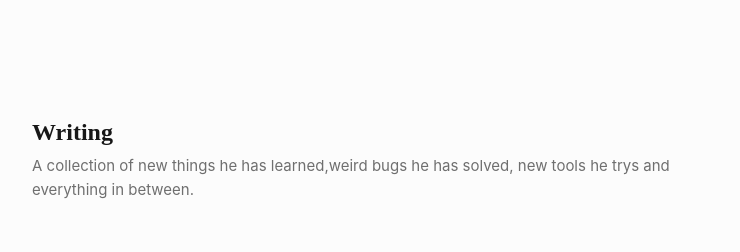
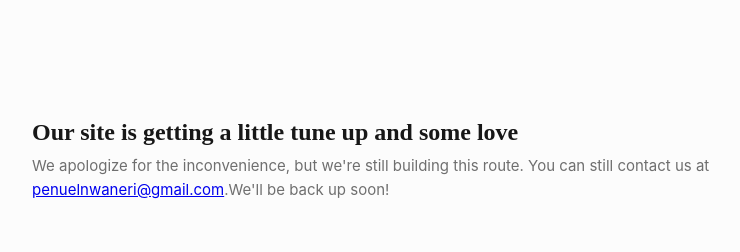
Before and after one commit to dannwaneri/portfolio_v4, a React (Create React App) app: page /writing in a window 1280 px wide. Shown: the top 252 px of the page, without its empty margins (264-1004 px from the left). Built offline with nearby package versions, Linux system fonts and the light colour scheme; no server answers.

Commit message:
added placeholder textt

```diff
--- a/src/components/Projects/projects.component.jsx
+++ b/src/components/Projects/projects.component.jsx
@@ -26,8 +26,8 @@ const Project = () => (
     animate="visible"
     exit="exit"
     >
-    <NameContainer>Projects</NameContainer>
-    <TitleContainer>Take a look at some of the applications he has dedicated his time to but it is by no means an exhaustive list of his contributions to the world.</TitleContainer>
+    <NameContainer>Our site is getting a little tune up and some love</NameContainer>
+    <TitleContainer>We apologize for the inconvenience, but we're still building this route. You can still contact us at <a href="mailto:penuelnwaneri@gmail.com">penuelnwaneri@gmail.com</a>.We'll be back up soon!</TitleContainer>
     </motion.div>
 )
 
--- a/src/components/Writing/writing.component.jsx
+++ b/src/components/Writing/writing.component.jsx
@@ -28,8 +28,8 @@ const Writing = () => (
     animate="visible"
     exit="exit"
     >
-    <NameContainer>Writing</NameContainer>
-    <TitleContainer>A collection of new things he has learned,weird bugs he has solved, new tools he trys and everything in between.</TitleContainer>
+    <NameContainer>Our site is getting a little tune up and some love</NameContainer>
+    <TitleContainer>We apologize for the inconvenience, but we're still building this route. You can still contact us at <a href="mailto:penuelnwaneri@gmail.com">penuelnwaneri@gmail.com</a>.We'll be back up soon!</TitleContainer>
     </motion.div>
 )
 
--- a/src/index.js
+++ b/src/index.js
@@ -3,7 +3,7 @@ import ReactDOM from 'react-dom';
 import { BrowserRouter as Router } from 'react-router-dom';
 import './index.css';
 import App from './components/App';
-import reportWebVitals from './reportWebVitals';
+
 
 ReactDOM.render(
   <React.StrictMode>
@@ -13,8 +13,3 @@ ReactDOM.render(
   </React.StrictMode>,
   document.getElementById('root')
 );
-
-// If you want to start measuring performance in your app, pass a function
-// to log results (for example: reportWebVitals(console.log))
-// or send to an analytics endpoint. Learn more: https://bit.ly/CRA-vitals
-reportWebVitals();
--- a/src/reportWebVitals.js
+++ /dev/null
@@ -1,13 +0,0 @@
-const reportWebVitals = onPerfEntry => {
-  if (onPerfEntry && onPerfEntry instanceof Function) {
-    import('web-vitals').then(({ getCLS, getFID, getFCP, getLCP, getTTFB }) => {
-      getCLS(onPerfEntry);
-      getFID(onPerfEntry);
-      getFCP(onPerfEntry);
-      getLCP(onPerfEntry);
-      getTTFB(onPerfEntry);
-    });
-  }
-};
-
-export default reportWebVitals;
```
Also changed, not shown: src/setupTests.js (deleted, +0 -5 lines), src/logo.svg (deleted), 1 other file (tests, documents, lock files or other folders).
